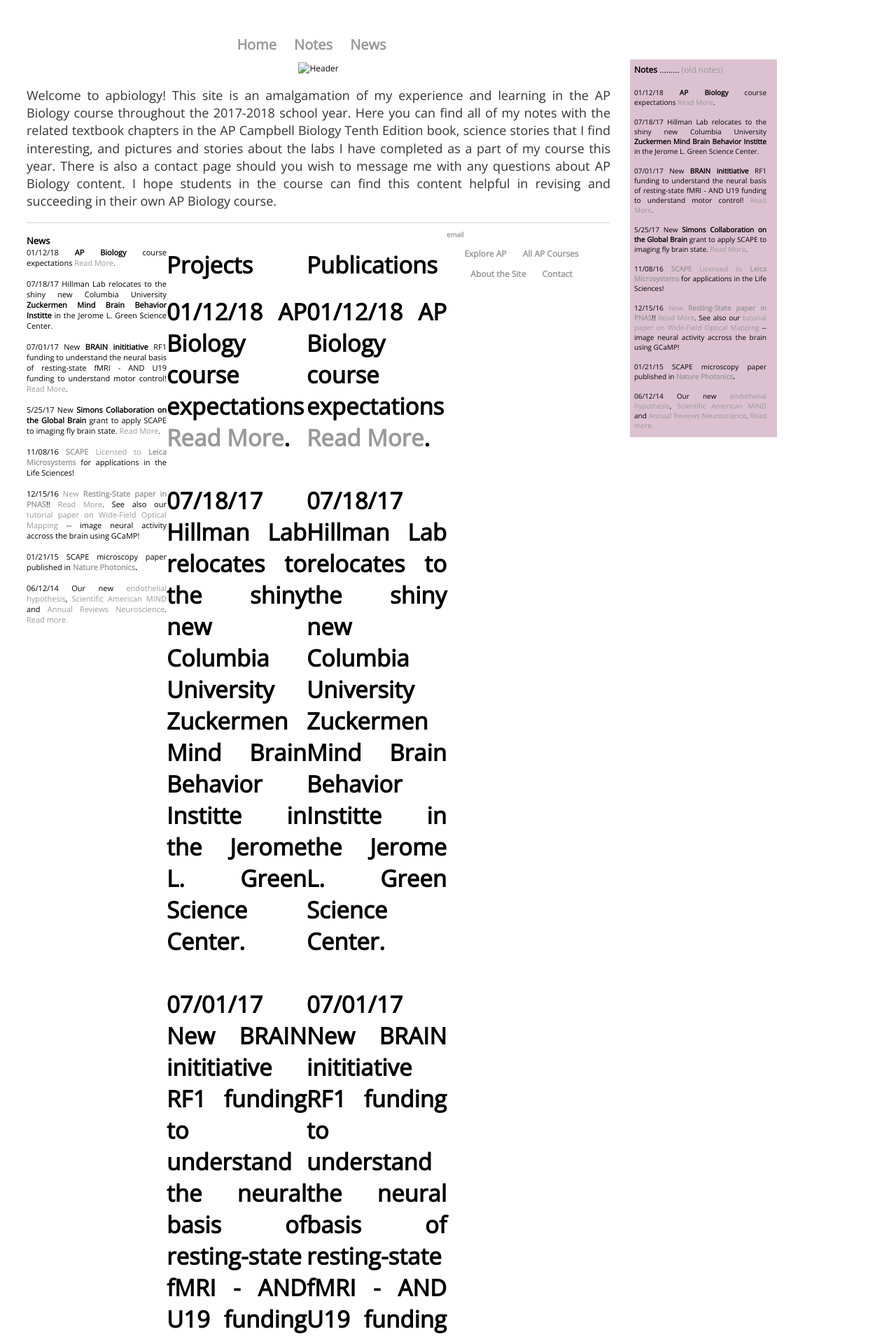
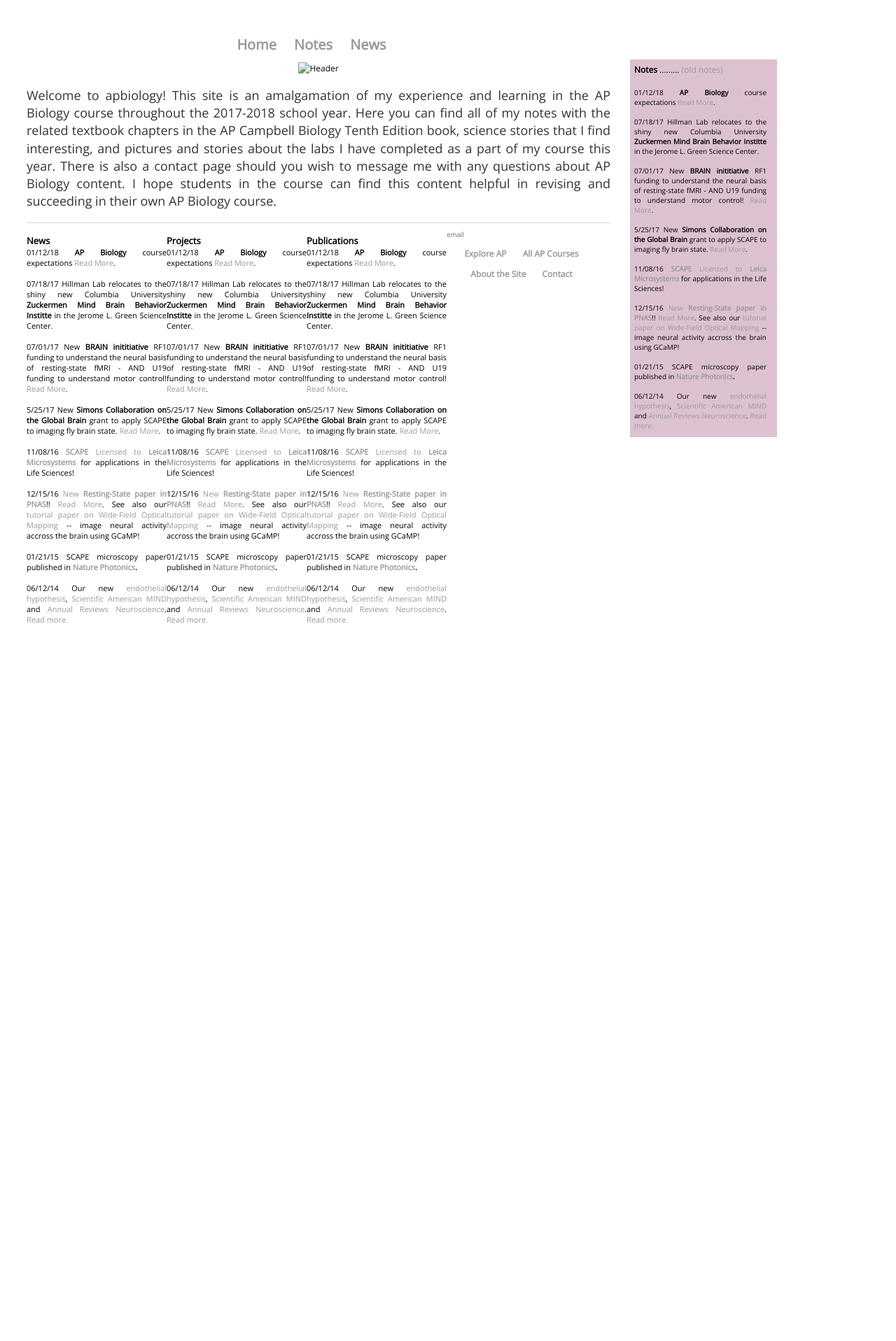
Before and after one commit to meganscarlett/meganscarlett.github.io, a Jekyll site: the page built from index.html, in a window 1280 px wide. Shown: the top 1917 px of the page at 70% size. Built offline with Jekyll 4.4.1, drawn with Linux system fonts in a browser that asks for light colours; after the commit the page ends 968 px from its top, so only the background shows below that.

Commit message:
Update index.html

```diff
--- a/index.html
+++ b/index.html
@@ -37,9 +37,10 @@ I hope students in the course can find this content helpful in revising and succ
           </p>
 </div></div>
 		<!-- center column -->
-	<div id="column-center"><div style="font-size: 11px">
+	<div id="column-center">
 		<br>
-		<h1>Projects<h1>
+		<div style="font-size: 13px; font-weight: bold">Projects</div>
+		<div style="font-size: 11px">
                     01/12/18 <strong> AP Biology </strong> course expectations <a href="https://meganscarlett.github.io/2018/01/11/ap-biology-course-expectations.html">Read More</a>.</span><span class="style17"><br>
                     <br>
                       </span><span class="style3"> 07/18/17 Hillman Lab relocates to the shiny new Columbia University <strong>Zuckermen Mind Brain Behavior Institte</strong> in the Jerome L. Green Science Center. </span><span class="style17"><br>
@@ -59,9 +60,10 @@ I hope students in the course can find this content helpful in revising and succ
           </p>
 </div></div>
 		<!-- right column -->
-	<div id="column-right"><div style="font-size: 11px">
+	<div id="column-right">
 		<br>
-		<h1>Publications<h1>
+		<div style="font-size: 13px; font-weight: bold">Publications</div>
+		<div style="font-size: 11px">
                     01/12/18 <strong> AP Biology </strong> course expectations <a href="https://meganscarlett.github.io/2018/01/11/ap-biology-course-expectations.html">Read More</a>.</span><span class="style17"><br>
                     <br>
                       </span><span class="style3"> 07/18/17 Hillman Lab relocates to the shiny new Columbia University <strong>Zuckermen Mind Brain Behavior Institte</strong> in the Jerome L. Green Science Center. </span><span class="style17"><br>
```
